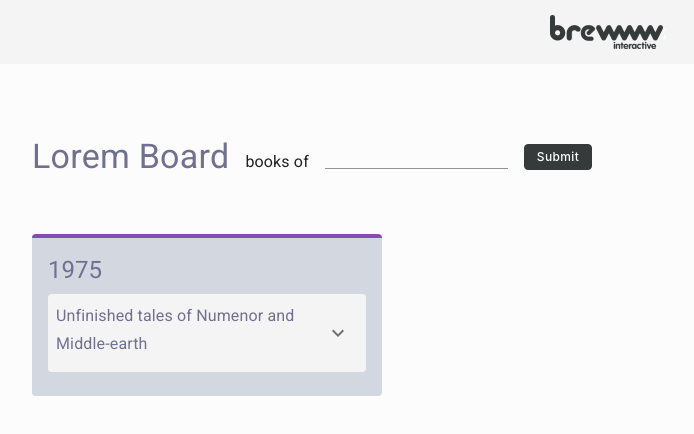
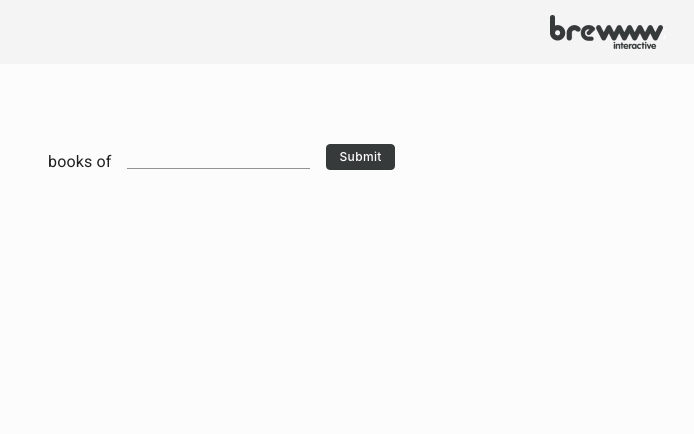
Before and after one commit to salihcandusmez/Board, a React (Create React App) app: page / in a window 1280 px wide. Shown: the top 434 px of the page, without its empty margins (32-726 px from the left). Built offline with nearby package versions, Linux system fonts and the light colour scheme.

Commit message:
refactor card and board

```diff
--- a/src/App.js
+++ b/src/App.js
@@ -3,14 +3,25 @@ import { Box, Container } from '@mui/material';
 import Header from './components/Header';
 import SearchBar from './components/SearchBar';
 import Board from './components/Board';
+import { useSelector } from 'react-redux';
 
 function App() {
+  const bookData = useSelector((state) => state.author.books);
+
+  const renderBoards = () => {
+    let boards = [];
+    for (const [key, value] of Object.entries(bookData)) {
+      boards.push(<Board year={key} books={value} />);
+    }
+    return boards;
+  };
+
   return (
     <Box sx={{ background: '#FCFCFC', height: '100vh' }}>
       <Header />
       <Container>
         <SearchBar />
-        <Board />
+        {renderBoards()}
       </Container>
     </Box>
   );
--- a/src/components/Board.js
+++ b/src/components/Board.js
@@ -1,28 +1,27 @@
 import * as React from 'react';
 import Box from '@mui/material/Box';
 import Card from '@mui/material/Card';
-import { CardContent, Typography } from '@mui/material';
+import { CardContent, Stack, Typography } from '@mui/material';
 import BookCard from './BookCard';
 
-export default function Board() {
+export default function Board({ year, books }) {
   const [topColor, setTopColor] = React.useState('');
-  const [boardTitle, setBoardTitle] = React.useState('');
 
   React.useLayoutEffect(() => {
     let randomColor = Math.floor(Math.random() * 16777215).toString(16);
     setTopColor(`#${randomColor}`);
   }, []);
 
-  React.useEffect(() => {
-    setBoardTitle('1975');
-  }, []);
-
   const card = (
     <>
       <Typography variant="h5" sx={{ color: '#707090' }} gutterBottom>
-        {boardTitle}
+        {year}
       </Typography>
-      <BookCard />
+      <Stack spacing={2}>
+        {books.map((val, ind) => (
+          <BookCard key={ind} {...val} />
+        ))}
+      </Stack>
     </>
   );
 
--- a/src/components/BookCard.js
+++ b/src/components/BookCard.js
@@ -23,7 +23,7 @@ const ExpandMore = styled((props) => {
   })
 }));
 
-export default function BookCard() {
+export default function BookCard({ name, editionCount, firstPublishYear, pages, readTime }) {
   const [expanded, setExpanded] = React.useState(false);
 
   const handleExpandClick = () => {
@@ -34,7 +34,7 @@ export default function BookCard() {
     <Card variant="outlined" sx={{ background: '#F4F4F4', border: 0 }}>
       <CardActions disableSpacing>
         <Typography variant="subtitle1" sx={{ color: '#707090' }} gutterBottom>
-          Unfinished tales of Numenor and Middle-earth
+          {name && name}
         </Typography>
 
         <ExpandMore expand={expanded} onClick={handleExpandClick}>
@@ -44,28 +44,36 @@ export default function BookCard() {
       <Collapse in={expanded} timeout="auto" unmountOnExit>
         <CardContent>
           <Stack direction={{ xs: 'column', sm: 'row' }} spacing={{ xs: 1, sm: 2, md: 4 }}>
+            {Boolean(editionCount) && (
               <Chip
                 sx={{ background: '#82C786', borderRadius: '3px', color: '#ffffff', height: 27 }}
-              label={'6 addition'}
+                label={`${editionCount} addition`}
               />
+            )}
+            {firstPublishYear && (
               <Typography variant="body1" sx={{ color: '#AAAAAA', alignSelf: 'center' }}>
-              First Published: 1965
+                First Published: {firstPublishYear}
               </Typography>
+            )}
           </Stack>
 
           <Stack direction={{ xs: 'column', sm: 'row' }} sx={{ marginTop: 3.4 }}>
+            {pages && (
               <Chip
-              avatar={<Avatar alt="Natacha" sx={{ width: 4, height: 4 }} src={layersLogo} />}
-              label="123 Pages"
+                avatar={<Avatar alt="layer logo" sx={{ width: 4, height: 4 }} src={layersLogo} />}
+                label={`${pages} pages`}
                 sx={{ color: '#AAAAAA', fontSize: 14, border: 0 }}
                 variant="outlined"
               />
+            )}
+            {readTime && (
               <Chip
-              avatar={<Avatar alt="Natacha" src={studyLogo} />}
-              label="32 hours read time"
+                avatar={<Avatar alt="study logo" src={studyLogo} />}
+                label={`${readTime} hours read time`}
                 sx={{ color: '#AAAAAA', fontSize: 14, border: 0 }}
                 variant="outlined"
               />
+            )}
           </Stack>
         </CardContent>
       </Collapse>
--- a/src/components/SearchBar.js
+++ b/src/components/SearchBar.js
@@ -5,21 +5,21 @@ import { TextField, Box } from '@mui/material';
 import { useTranslation } from 'react-i18next';
 import SubmitButton from './SubmitButton';
 import { fetchAuthor } from '../store/actions/author.action';
-import { useDispatch } from 'react-redux';
+import { useDispatch, useSelector } from 'react-redux';
 
 export default function SearchBar() {
+  const authorName = useSelector((state) => state.author.authorName);
+
   const { t } = useTranslation();
 
   const dispatch = useDispatch();
-
-  const [authorName] = React.useState('Lorem Board');
 
   const [authorId, setAuthorId] = React.useState('');
 
   const handleClick = () => {
     dispatch(fetchAuthor(authorId));
 
-    setAuthorId('');
+    // setAuthorId('');
   };
 
   return (
--- a/src/store/actions/author.action.js
+++ b/src/store/actions/author.action.js
@@ -1,8 +1,9 @@
 import getAuthorData from '../../services/author.service';
-import { FETCH_AUTHOR } from '../types';
+import { FETCH_AUTHOR, FETCHING_AUTHOR } from '../types';
 
 export function fetchAuthor(id) {
   return async function fetchBooks(dispatch) {
+    dispatch({ type: FETCHING_AUTHOR });
     const response = await getAuthorData(id);
     dispatch({ type: FETCH_AUTHOR, payload: response.data.docs });
   };
--- a/src/store/reducers/author.reducer.js
+++ b/src/store/reducers/author.reducer.js
@@ -1,7 +1,8 @@
-import { FETCH_AUTHOR } from '../types';
+import { FETCH_AUTHOR, FETCHING_AUTHOR } from '../types';
 
 const initialState = {
-  data: {},
+  books: {},
+  authorName: '',
   loading: false
 };
 
@@ -41,10 +42,16 @@ function parseBooksByYear(books) {
 
 export default (state = initialState, { type, payload }) => {
   switch (type) {
+    case FETCHING_AUTHOR:
+      return {
+        ...state,
+        loading: true
+      };
     case FETCH_AUTHOR:
       return {
         ...state,
-        data: parseBooksByYear(payload),
+        books: parseBooksByYear(payload),
+        authorName: payload && payload[0]?.author_name[0],
         loading: false
       };
 
--- a/src/store/types.js
+++ b/src/store/types.js
@@ -1 +1,2 @@
 export const FETCH_AUTHOR = 'FETCH_AUTHOR';
+export const FETCHING_AUTHOR = 'FETCHING_AUTHOR';
```
Lines whose indentation alone changed are shown as unchanged.
